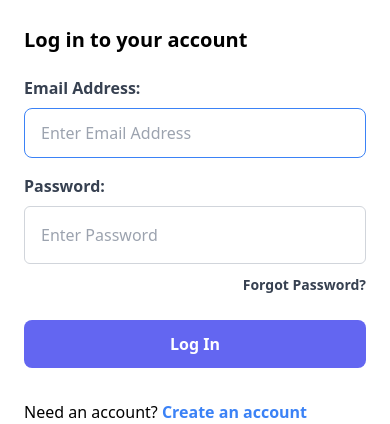
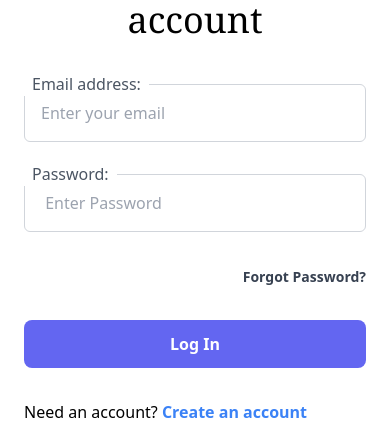
Before and after one commit to adarshgonela/Restaurant_Site, a PHP site: page /Github/login.php in a window 390 px wide. Shown: the part 420-844 px from the top of the page. Run offline with PHP 8.4, Linux system fonts and the light colour scheme.

Commit message:
changed login

```diff
--- a/Customer/redirect/login.php
+++ b/Customer/redirect/login.php
@@ -16,18 +16,16 @@
 
   <!-- Right Side (Form Section) -->
   <div class="bg-white w-full md:max-w-md lg:max-w-full md:mx-auto md:mx-0 md:w-1/2 xl:w-1/3 h-screen px-6 lg:px-16 xl:px-12 flex items-center justify-center">
-    <div class="w-full h-100">
-      <h1 class="text-xl md:text-2xl font-bold leading-tight mt-12 ">Log in to your account</h1>
-
-      <form class="mt-6" action="#" method="POST">
-        <div>
-          <label for="email" class="block text-gray-700 font-bold ">Email Address:</label>
-          <input type="email" id="email" name="email" placeholder="Enter Email Address" class="w-full px-4 py-3 rounded-lg bg-gray-200 mt-2 border focus:border-blue-500 focus:bg-white focus:outline-none" autofocus autocomplete="email" required>
+    <div class="w-full">
+      <p class="text-4xl font-medium text-center leading-snug font-serif">Login into your  account</p>
+      <form class="w-full mt-10 space-y-8" action="#" method="POST">
+        <div class="relative">
+          <label for="email" class="bg-white pt-0 pr-2 pb-0 pl-2 -mt-3 font-medium text-gray-600 absolute">Email address:</label>
+          <input id="email" name="email" placeholder="Enter your email" type="email" class="border placeholder-gray-400 focus:outline-none focus:border-black w-full pt-4 pr-4 pb-4 pl-4 mt-2 text-base block bg-white border-gray-300 rounded-md autofocus autocomplete="email" required>
         </div>
-
-        <div class="mt-4">
-          <label for="password" class="block text-gray-700 font-bold">Password:</label>
-          <input type="password" id="password" name="password" placeholder="Enter Password" minlength="6" class="border placeholder-gray-400 focus:outline-none focus:border-black w-full pt-4 pr-4 pb-4 pl-4 mt-2 text-base block bg-white border-gray-300 rounded-md"/>
+        <div class="relative">
+          <label for="password" class="bg-white pt-0 pr-2 pb-0 pl-2 -mt-3 font-medium text-gray-600 absolute">Password:</label>
+          <input id="password" name="password" placeholder=" Enter Password" type="password" class="border placeholder-gray-400 focus:outline-none focus:border-black w-full pt-4 pr-4 pb-4 pl-4 mt-2 text-base block bg-white border-gray-300 rounded-md autofocus autocomplete="password" required>
         </div>
 
         <div class="text-right mt-2">
--- a/Customer/redirect/signup.php
+++ b/Customer/redirect/signup.php
@@ -10,7 +10,7 @@
 <section class="flex flex-col md:flex-row h-screen items-center">
 
   <!-- Left Side (Image Section) -->
-  <div class="bg-indigo-600 w-full md:w-1/2 xl:w-2/3 ">
+  <div class="bg-indigo-600 w-full md:w-1/2 xl:w-2/3 h-screen">
     <img src="https://images.unsplash.com/photo-1414235077428-338989a2e8c0?q=80&w=2070&auto=format&fit=crop&ixlib=rb-4.0.3&ixid=M3wxMjA3fDB8MHxwaG90by1wYWdlfHx8fGVufDB8fHx8fA%3D%3D" alt="Random image from Unsplash" class="w-full h-full object-cover">
   </div>
 
```
Also changed, not shown: Customer/redirect/forgotpassword.php (+16 -28 lines).
